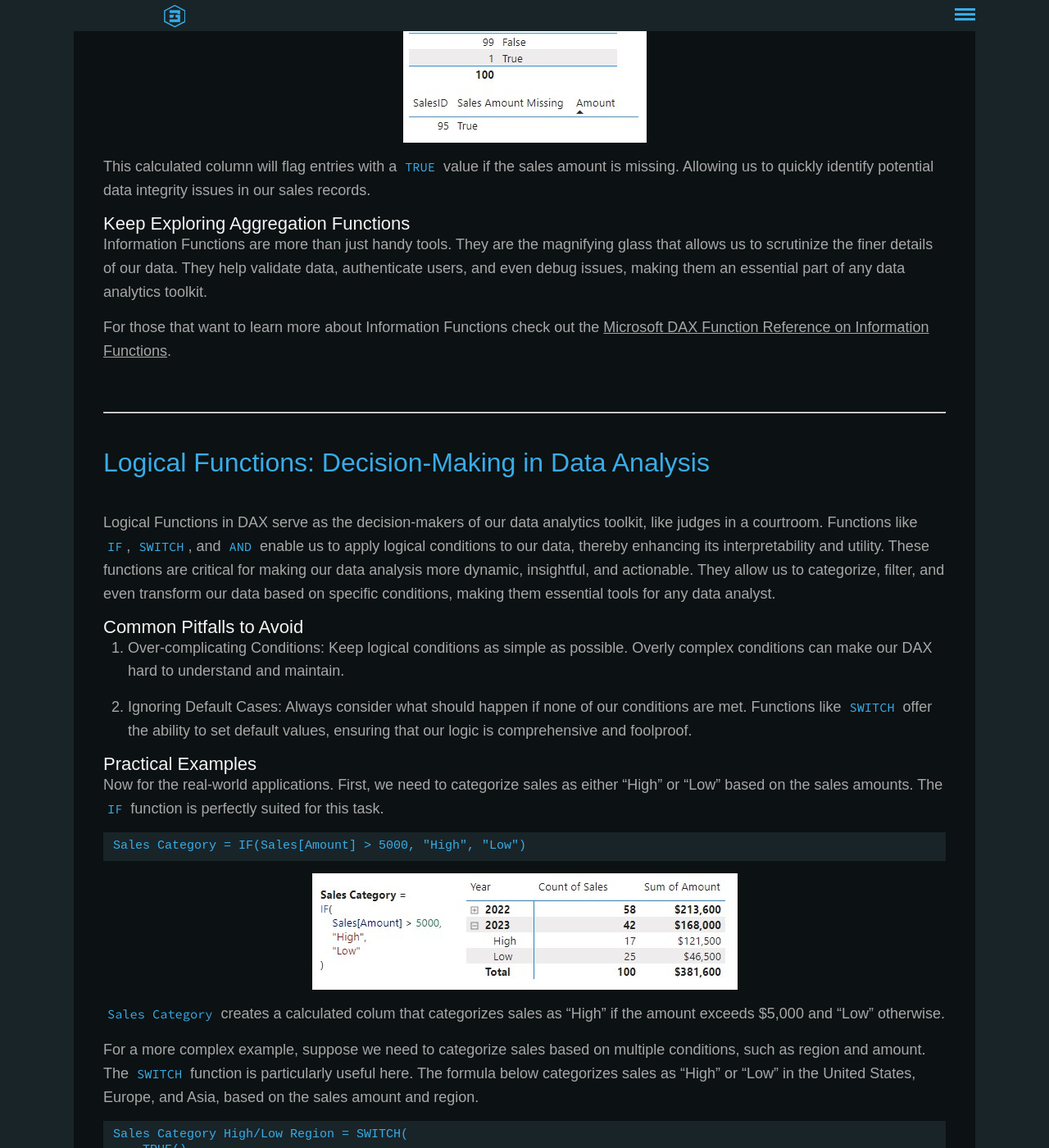
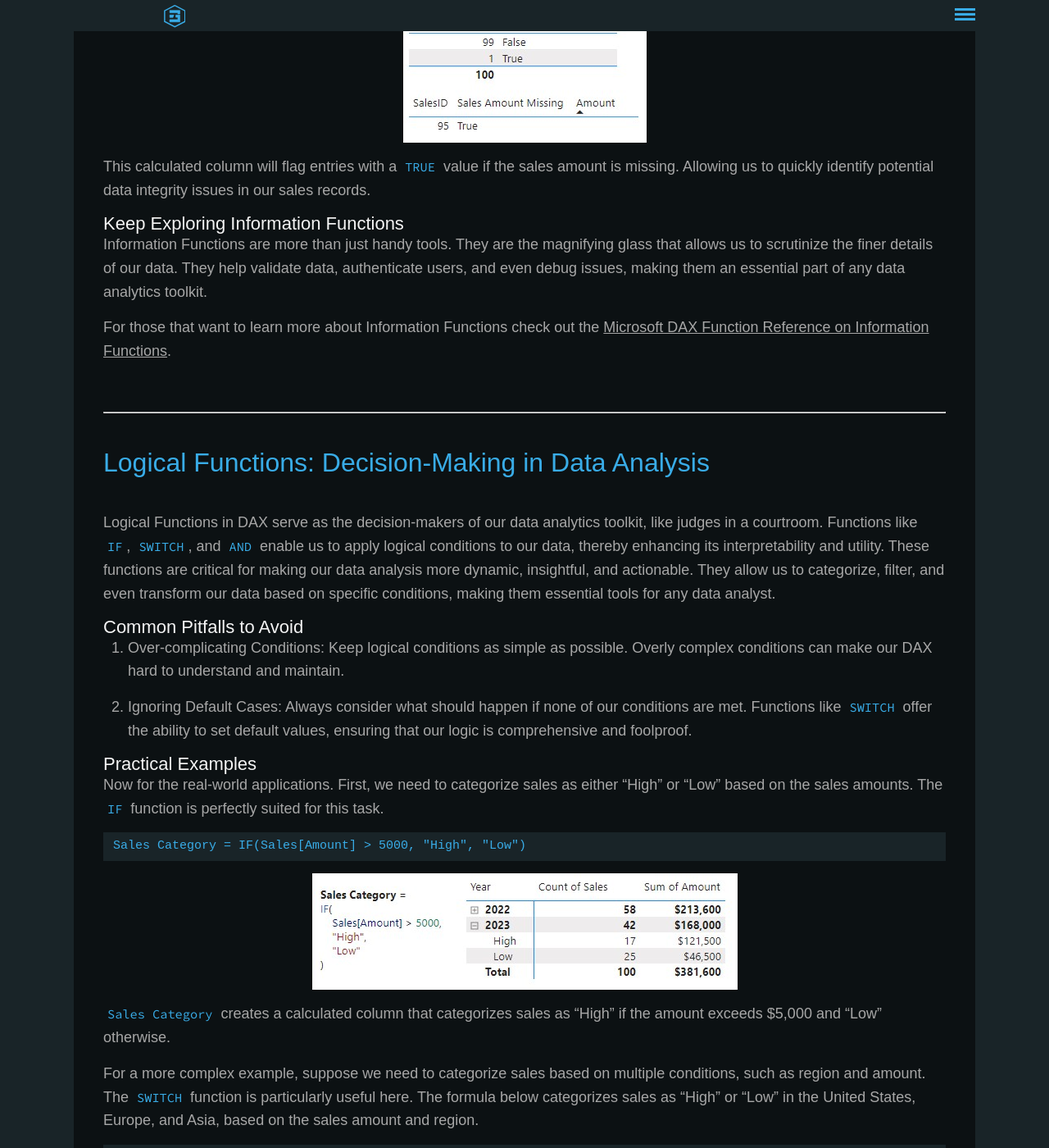
Before and after one commit to EMGuyant/inquisitive-nature, a Jekyll site: the page built from _posts/2023-09-14-dax-function-toolkit.md, in a window 1280 px wide and 1400 px high, scrolled down 8958 px. Shown: the whole window at 82% size. Built offline with Jekyll 4.4.1, drawn with Linux system fonts in a browser that asks for light colours; nearby versions of some CDN libraries; some of the changed text lies outside the part shown.

Commit message:
chore(editing) Update to section headers

````diff
--- a/_posts/2023-09-14-dax-function-toolkit.md
+++ b/_posts/2023-09-14-dax-function-toolkit.md
@@ -139,7 +139,7 @@
 
 `Days Between First and Last Smartphone Sale US` calculates the number of days between the first and last sale of Smartphones in the United States. This gives us a clearer understanding of the sales cycle, which can be a critical piece of information for proper planning.
 
-### Keep Exploring Aggregation Functions
+### Keep Exploring Date and Time Functions
 
 Date and Time Functions are not just convenient, they are fundamental in data analysis for dissecting temporal aspects of our data. They enable us to analyze our data through the lens of time, providing a more nuanced understanding of trends and patterns.
 
@@ -196,7 +196,7 @@
 
 Now we have a table that includes only transactions that occurred between January 1, 2022 and March 31, 2022. This allows us to focus solely on the performance metrics for Q1 2022.
 
-### Keep Exploring Aggregation Functions
+### Keep Exploring Filter Functions
 
 Filter Functions are the go-to tools for conducting precise and focused analysis. They enable us to sift through large dataset and zero in on the specific subset that is most pertinent to our questions and objectives.
 
@@ -214,7 +214,7 @@
 
 Financial Functions serve as a specific set of calculators in our data analytics toolkit, specializing in all things monetary. Functions like `PMT`, `FV`, and `NPV` are our go-to financial tools within the DAX environment. Whether we are a seasoned finance manager or a small business owner just starting out, understanding our financial metrics is a necessity. Financial Functions enable us to perform a myriad of calculations, from determining loan payments and forecasting the future values of investments to calculating the net present value of cash flows. These functions are key for robust financial planning and analysis, guiding us toward sound financial decisions.
 
-### Common Pitfalls to AVoid
+### Common Pitfalls to Avoid
 
 1. Incorrect Parameters: Always double-check the parameters when using financial functions to avoid errors.
 
@@ -244,7 +244,7 @@
 
 This give us an understanding of the monthly financial commitment, aiding in budget planning and financial forecasting.
 
-### Keep Exploring Aggregation Functions
+### Keep Exploring Financial Functions
 
 Financial Functions are the bedrock of financial analysis. They equip us with computational capabilities to make informed and sound financial decisions.
 
@@ -280,7 +280,7 @@
 
 This calculated column will flag entries with a `TRUE` value if the sales amount is missing. Allowing us to quickly identify potential data integrity issues in our sales records.
 
-### Keep Exploring Aggregation Functions
+### Keep Exploring Information Functions
 
 Information Functions are more than just handy tools. They are the magnifying glass that allows us to scrutinize the finer details of our data. They help validate data, authenticate users, and even debug issues, making them an essential part of any data analytics toolkit.
 
@@ -314,7 +314,7 @@
 
 ![IF Example](/assets/img/2023-09-15-dax-function-toolkit/if-function.jpg){: .post__img}
 
-`Sales Category` creates a calculated colum that categorizes sales as "High" if the amount exceeds $5,000 and "Low" otherwise.
+`Sales Category` creates a calculated column that categorizes sales as "High" if the amount exceeds $5,000 and "Low" otherwise.
 
 For a more complex example, suppose we need to categorize sales based on multiple conditions, such as region and amount. The `SWITCH` function is particularly useful here. The formula below categorizes sales as "High" or "Low" in the United States, Europe, and Asia, based on the sales amount and region.
 
@@ -335,7 +335,7 @@
 
 This approach is a cleaner alternative to nesting multiple `IF` statements, making our DAX easier to read and maintain.
 
-### Keep Exploring Aggregation Functions
+### Keep Exploring Logical Functions
 
 Logical Functions are the decision-makers of our data analysis. They guide us through complex scenarios, allowing us to make sense of our data in a more nuanced and insightful manner.
 
@@ -388,7 +388,7 @@
 
 ![DIVIDE Example](/assets/img/2023-09-15-dax-function-toolkit/divide-function.jpg){: .post__img}
 
-### Keep Exploring Aggregation Functions
+### Keep Exploring Math and Trig Functions
 
 Math and Trig Function are the tools required for quantitative analysis in DAX. They provide us with the computational capabilities to tackle a wide range of problems, from basic arithmetic to complex mathematical modeling.
 
@@ -430,7 +430,7 @@
 
 Here we count the number of rows in the Sales table where the `EmployeeID` is missing, allowing us to quickly identify potential data integrity issues.
 
-### Keep Exploring Aggregation Functions
+### Keep Exploring Other Functions
 
 Other Functions in DAX are more than just a miscellaneous collection, they are specialized tools designed to meet specific needs that other categories may not address. They offer a level of flexibility and specificity that can be crucial for tasks like data validation, error handling, and much more.
 
@@ -474,22 +474,22 @@
 
 ```
 Sales Manager Name =
-    VAR ManagerID =
-        RELATED(Employee[Extract Manager])
+VAR ManagerID =
+    RELATED(Employee[Extract Manager])
 
-    RETURN
-    LOOKUPVALUE(
-        Employee[EmployeeName],
-        Employee[EmployeeID],
-        ManagerID
-    )
+RETURN
+LOOKUPVALUE(
+    Employee[EmployeeName],
+    Employee[EmployeeID],
+    ManagerID
+)
 ```
 
 ![Sales Manager Name Example](/assets/img/2023-09-15-dax-function-toolkit/reverse-item-path-function.jpg){: .post__img}
 
 The new calculated column adds a layer of organizational context to each sale, allowing us to easily identify managerial responsibilities and perhaps even performance metrics.
 
-### Keep Exploring Aggregation Functions
+### Keep Exploring Parent and Child Functions
 
 Parent and Child Functions are fundamental for understanding and manipulating hierarchical data structures. They provide us with the means to navigate complex relationships within our data making our analysis more insightful and actionable.
 
@@ -543,7 +543,7 @@
 
 Although, we could have achieved the same result by filtering on `Sales[RegionID]=1`, using `RELATED` to filter by the region name enhances the readability of the DAX formula. Anyone viewing the formula can immediately understand that the table focuses on sales in the United States.
 
-### Keep Exploring Aggregation Functions
+### Keep Exploring Relationship Functions
 
 Relationship Functions are the cartographers of our data model, mapping out the intricate web of connections that allow our data to flow seamlessly. They are indispensable tools for anyone looking to make sense of interconnected data.
 
@@ -602,7 +602,7 @@
 
 This formula leverages the `RANKX` function to add a calculated column to the Sales table, ranking all sales amounts in descending order. This allows us to pinpoint where each sale ranks in comparison to the others.
 
-### Keep Exploring Aggregation Functions
+### Keep Exploring Statistical Functions
 
 Statistical Functions serve as the statisticians of our DAX tool kit. They help convert raw data into meaningful, actionable insights. These functions are essential for anyone looking to make data-driven decisions.
 
@@ -666,7 +666,7 @@
 
 `Sales by Region and Employee` is a newly created table which aggregates sales amounts by the Region and Employee. Essentially, it is like crafting a leader board for our sales team, broken down by geographical areas.
 
-### Keep Exploring Aggregation Functions
+### Keep Exploring Table Manipulation Functions
 
 Table Manipulation Functions are the building blocks that help us construct the data landscape we need for our analysis. They offer the flexibility and power to transform our data into actionable insights and are indispensable tools.
 
@@ -719,7 +719,7 @@
 * LEN: calculates the length of the employee's full name and is used to help RIGHT know how many characters to extract for the employee's last name
 * CONCATENATE: joins the employee's first initial and the last name to create the employee's shorten named field.
 
-### Keep Exploring Aggregation Functions
+### Keep Exploring Text Functions
 
 Text Functions are our go-to tools for handling and making sense of textual data. They are the wordsmiths of the DAX world, ensuring that every string of text is in its right place and serves its purpose in our analysis.
 
@@ -782,7 +782,7 @@
 
 This formula uses the Time Intelligence functions `DATESBETWEEN` and `LASTDATE` to help calculate the 3-month rolling average of sales. It provides a great tools to get a more stable view of our sales trends.
 
-### Keep Exploring Aggregation Functions
+### Keep Exploring Time Intelligence Functions
 
 Time Intelligence Functions are our navigational compass for traversing the sands of time within our data. They provide valuable insights whether we are looking backwards to historical data or forward to predictive analytics.
 
````
Also changed, not shown: other parts of _posts/2023-09-14-dax-function-toolkit.md (+1 -1 lines).
